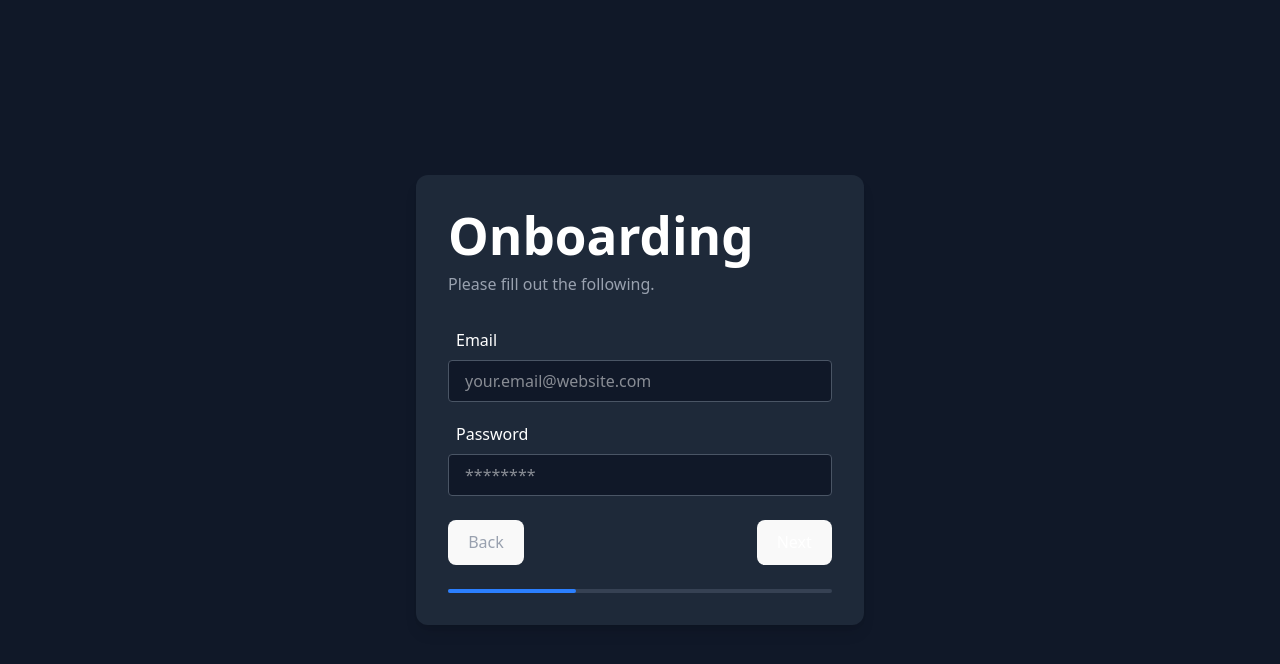
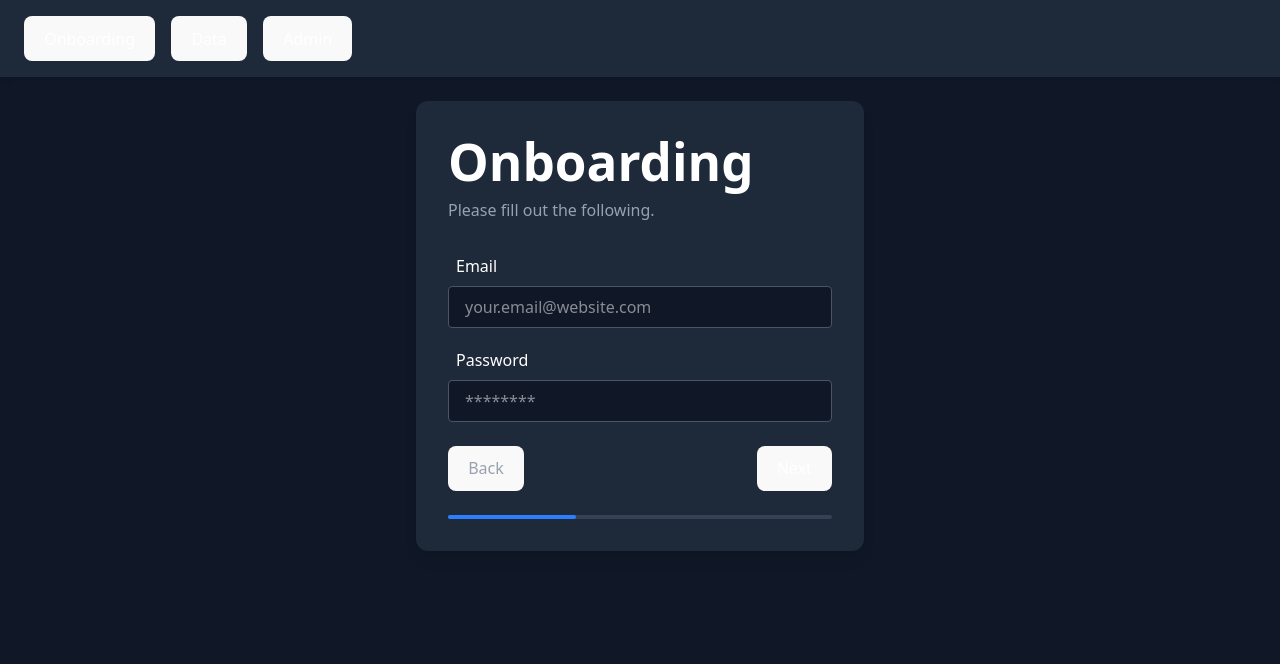
Before and after one commit to MMongelli99/onboarding-wizard, a React (Vite) app in the folder frontend/: page / in a window 1280 px wide. Shown: the top 664 px of the page. Built offline with nearby package versions, Linux system fonts and the light colour scheme.

Commit message:
add navbar

```diff
--- a/frontend/src/App.tsx
+++ b/frontend/src/App.tsx
@@ -1,20 +1,47 @@
+import { useState } from "react";
 import Wizard from "./components/Wizard";
 import DataViewer from "./components/DatabaseViewer";
-import AdminWizardConfig from "./components/Admin";
+import Admin from "./components/Admin";
 
-type Route = "/" | "/data" | "/admin";
-
-const pages: Record<Route, React.ReactElement> = {
+const routes = {
   "/": <Wizard />,
   "/data": <DataViewer />,
-  "/admin": <AdminWizardConfig />,
-};
+  "/admin": <Admin />,
+} as const;
 
 export default function App() {
-  const route = window.location.pathname;
+  const [route, setRoute] = useState(
+    window.location.pathname as keyof typeof routes,
+  );
+
+  const navigate = (path: keyof typeof routes) => {
+    window.history.pushState({}, "", path);
+    setRoute(path);
+  };
+
   return (
-    <div className="min-h-screen bg-gray-900 text-white flex items-center justify-center">
-      {pages[route] ?? <div className="p-8">404</div>}
+    <div className="min-h-screen bg-gray-900 text-white">
+      <nav className="bg-gray-800 px-6 py-4 shadow-md flex space-x-4">
+        <button onClick={() => navigate("/")} className="hover:text-blue-400">
+          Onboarding
+        </button>
+        <button
+          onClick={() => navigate("/data")}
+          className="hover:text-blue-400"
+        >
+          Data
+        </button>
+        <button
+          onClick={() => navigate("/admin")}
+          className="hover:text-blue-400"
+        >
+          Admin
+        </button>
+      </nav>
+
+      <div className="flex justify-center p-6">
+        {routes[route] ?? <div>404: Page Not Found</div>}
+      </div>
     </div>
   );
 }
--- a/frontend/src/components/WizardStep.tsx
+++ b/frontend/src/components/WizardStep.tsx
@@ -36,7 +36,6 @@ const wizardSteps: Record<WizardStepKind, React.ReactElement> = {
       />
     </div>
   ),
-
   birthdate: (
     <div className="flex flex-col">
       <span className="m-2">Birthday</span>
```
